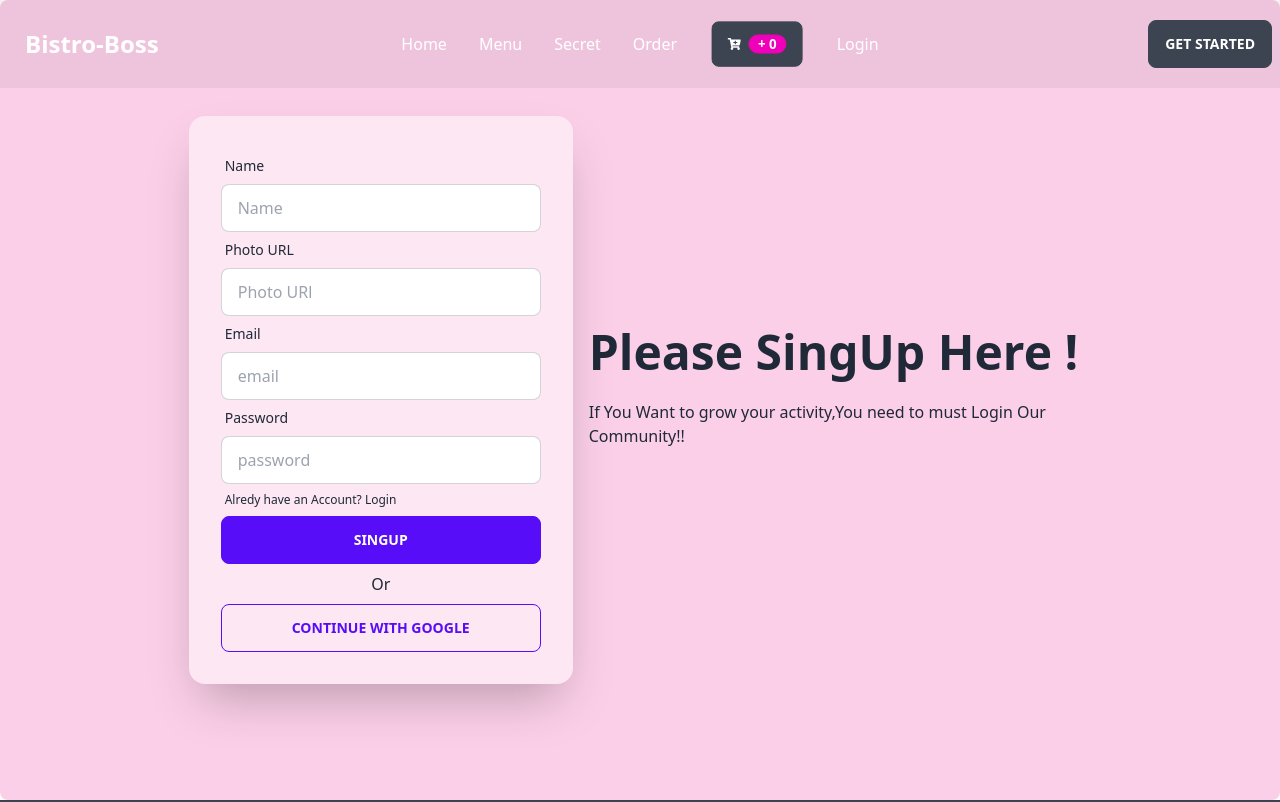
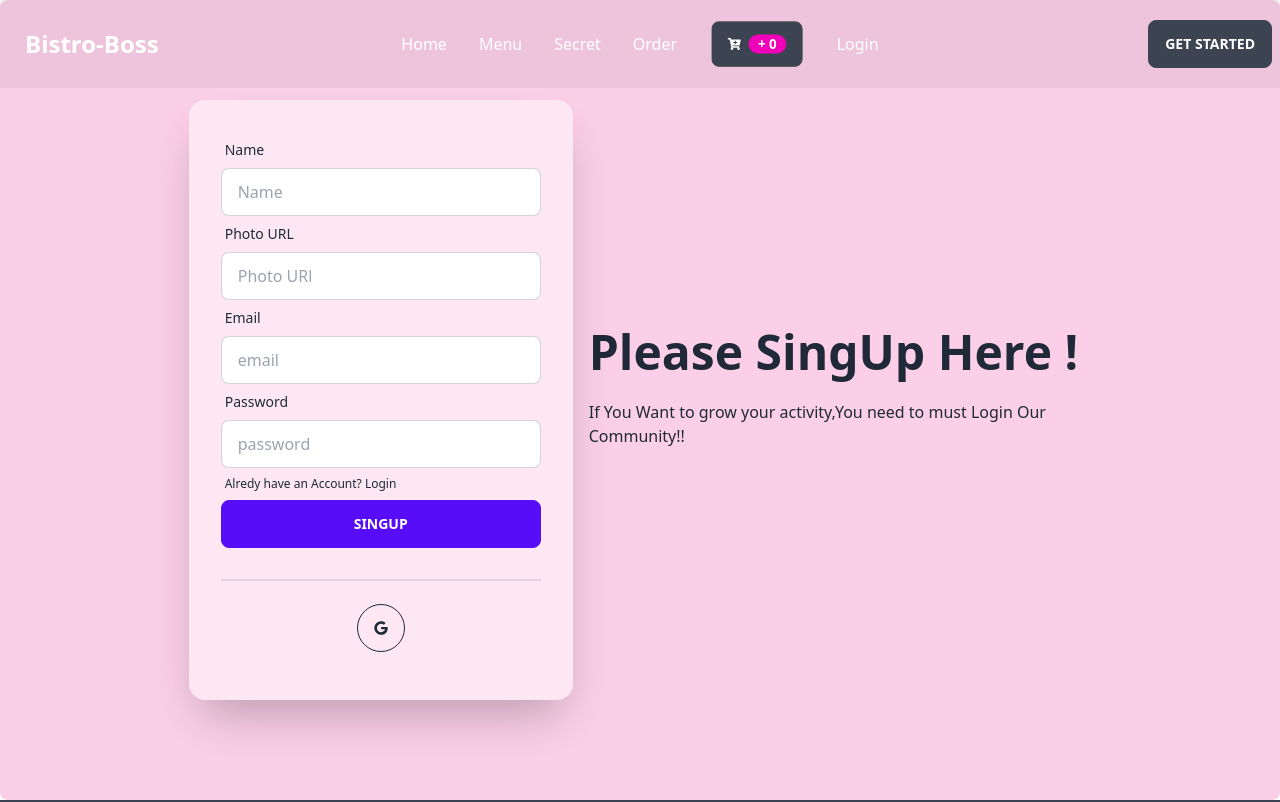
Before and after one commit to UniqueCoderRihan/Bistro-Boss-Clients, a React (Vite) app: page /singup in a window 1280 px wide. Shown: the top 802 px of the page. Built offline with nearby package versions, Linux system fonts and the light colour scheme; no server answers.

Commit message:
GoogleLogin

```diff
--- /dev/null
+++ b/src/Components/SocialLogin/SocialLogin.jsx
@@ -0,0 +1,40 @@
+import React, { useContext } from 'react';
+import { FaGoogle } from 'react-icons/fa';
+import { AuthContex } from '../../Providers/AuthProvider';
+import { useLocation, useNavigate } from 'react-router-dom';
+import Swal from 'sweetalert2';
+const SocialLogin = () => {
+    const navigate = useNavigate();
+    const location = useLocation();
+    const from = location.state?.from?.pathname || '/';
+    const {googleSign} = useContext(AuthContex);
+    const handleGoogle=()=>{
+        googleSign()
+        .then(result=>{
+            console.log(result.user);
+            Swal.fire({
+                position: 'top-end',
+                icon: 'success',
+                title: 'Login Successfully',
+                showConfirmButton: false,
+                timer: 1500
+            })
+            navigate(from,{replace:true})
+        })
+        .catch(error=>{
+            console.log(error);
+        })
+    }
+    return (
+        <div>
+            <div className='divider'></div>
+            <div className='w-full text-center my-4'>
+                <button onClick={handleGoogle} className='btn btn-circle btn-outline'>
+                    <FaGoogle className='mx-auto'></FaGoogle>
+                </button>
+            </div>
+        </div>
+    );
+};
+
+export default SocialLogin;
--- a/src/Pages/User/Login.jsx
+++ b/src/Pages/User/Login.jsx
@@ -3,6 +3,7 @@ import { Link, Navigate, useLocation, useNavigate } from 'react-router-dom';
 import { loadCaptchaEnginge, LoadCanvasTemplate, LoadCanvasTemplateNoReload, validateCaptcha } from 'react-simple-captcha';
 import { AuthContex } from '../../Providers/AuthProvider';
 import Swal from 'sweetalert2'
+import SocialLogin from '../../Components/SocialLogin/SocialLogin';
 const Login = () => {
     const { LoginUser } = useContext(AuthContex);
     const [diasble, setDiasble] = useState(true)
@@ -80,13 +81,9 @@ const Login = () => {
                                 <input onBlur={handleVaildate} type="captcha" name='captcha' required placeholder="Type Captcha" className="input input-bordered mb-5" />
 
                             </div>
-                            <input disabled={false} type="submit" value="login" className='btn btn-primary w-full' />
+                            <input disabled={diasble} type="submit" value="login" className='btn btn-primary w-full' />
                         </form>
-
-                        <p className='text-center'>Or</p>
-                        <div>
-                            <button className='btn btn-primary btn-outline w-full'>  Continue With Google</button>
-                        </div>
+                        <SocialLogin></SocialLogin>
                     </div>
                 </div>
             </div>
--- a/src/Pages/User/SingUp.jsx
+++ b/src/Pages/User/SingUp.jsx
@@ -4,6 +4,7 @@ import { AuthContex } from '../../Providers/AuthProvider';
 import { Helmet } from 'react-helmet-async';
 import { useForm } from 'react-hook-form';
 import Swal from 'sweetalert2'
+import SocialLogin from '../../Components/SocialLogin/SocialLogin';
 
 const SingUp = () => {
     const navigate = useNavigate();
@@ -106,11 +107,7 @@ const SingUp = () => {
 
                             <input type="submit" value="SingUp" className='btn btn-primary w-full' />
                         </form>
-
-                        <p className='text-center'>Or</p>
-                        <div>
-                            <button className='btn btn-primary btn-outline w-full'>  Continue With Google</button>
-                        </div>
+                            <SocialLogin></SocialLogin>
                     </div>
                 </div>
             </div>
--- a/src/Providers/AuthProvider.jsx
+++ b/src/Providers/AuthProvider.jsx
@@ -1,5 +1,5 @@
 import { createContext, useEffect, useState } from "react";
-import { createUserWithEmailAndPassword, getAuth, onAuthStateChanged, signInWithEmailAndPassword, signOut, updateProfile } from "firebase/auth";
+import {GoogleAuthProvider , createUserWithEmailAndPassword, getAuth, onAuthStateChanged, signInWithEmailAndPassword, signInWithPopup, signOut, updateProfile } from "firebase/auth";
 import app from '../Firebase/firebase.config'
 
 export const AuthContex = createContext(null)
@@ -7,6 +7,7 @@ const auth = getAuth(app);
 const AuthProvider = ({ children }) => {
     const [user, setUser] = useState(null)
     const [loading, setLoading] = useState(true)
+    const googleProvider = new GoogleAuthProvider();
 
     const createUser = (email, password) => {
         setLoading(true)
@@ -26,6 +27,12 @@ const AuthProvider = ({ children }) => {
             displayName:name, photoURL:photo
         });
     }
+    // google
+    const googleSign =()=>{
+        setLoading(true);
+        return signInWithPopup(auth,googleProvider);
+    }
+
 
 
 useEffect(() => {
@@ -44,7 +51,8 @@ const AuthInfo = {
     createUser,
     LoginUser,
     logout,
-    userProfileUpdate
+    userProfileUpdate,
+    googleSign
 }
 
 return (
```
